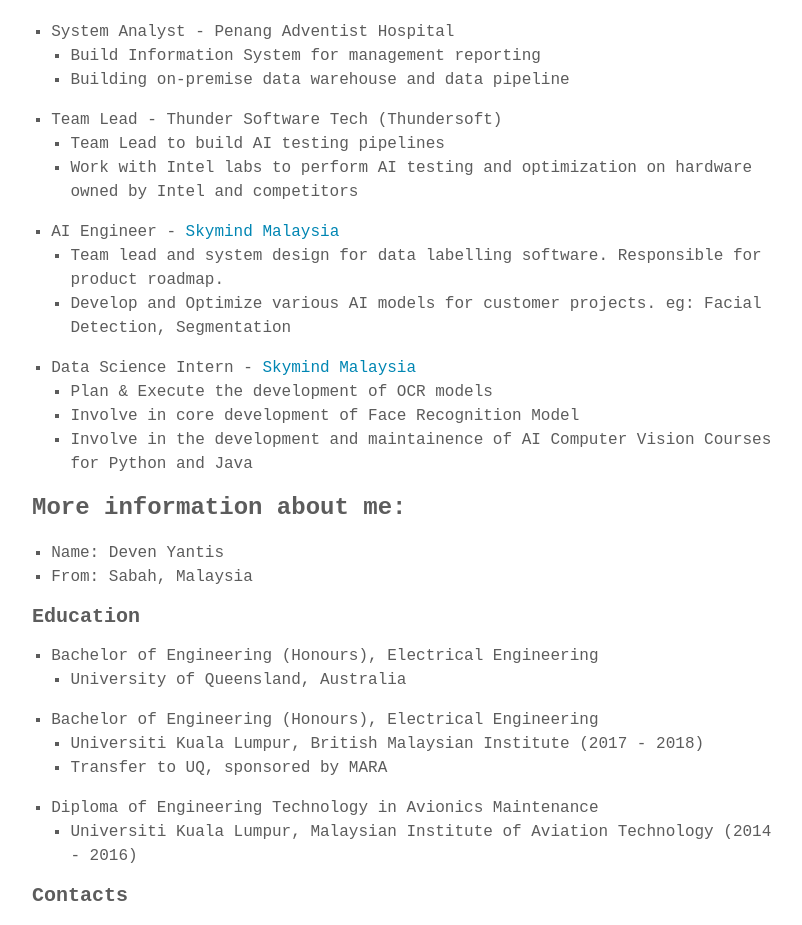
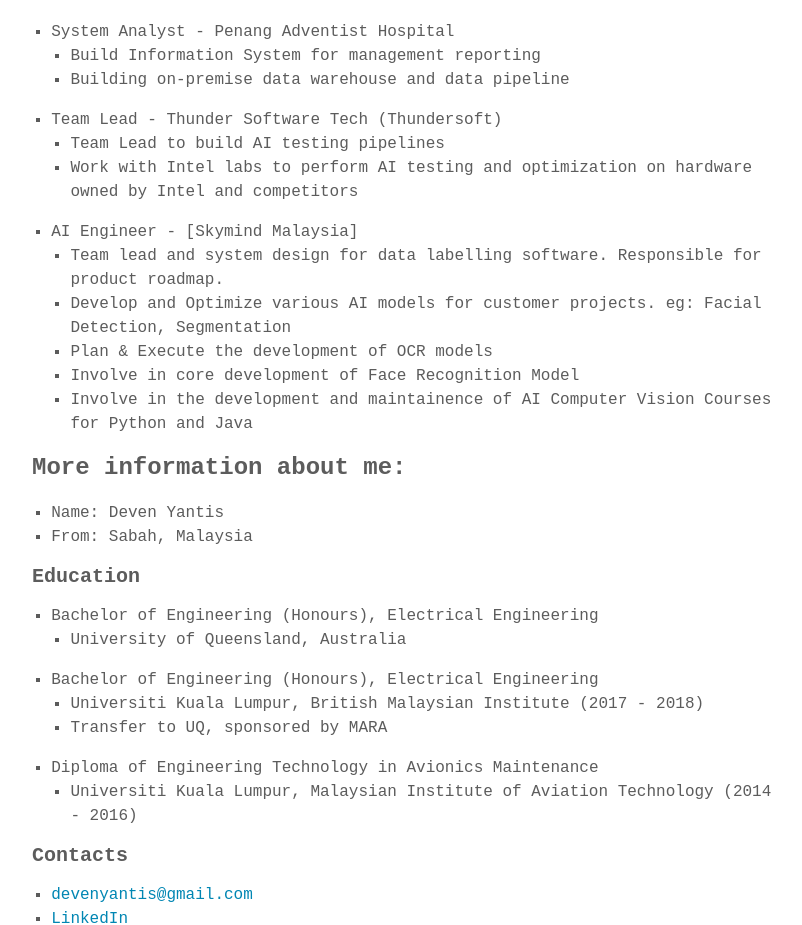
Before and after one commit to devennn/devennn.github.io, a Jekyll site: the page built from about.md, in a window 1280 px wide. Shown: the part 550-1475 px from the top of the page, without its empty margins (232-1034 px from the left). Built offline with Jekyll 4.4.1, drawn with Linux system fonts in a browser that asks for light colours; some web fonts are replaced.

Commit message:
Update about.md

```diff
--- a/about.md
+++ b/about.md
@@ -16,11 +16,9 @@ permalink: /about/
   - Team Lead to build AI testing pipelines
   - Work with Intel labs to perform AI testing and optimization on hardware owned by Intel and competitors
 
-- AI Engineer - [Skymind Malaysia](https://skymind.global/)
+- AI Engineer - [Skymind Malaysia]
   - Team lead and system design for data labelling software. Responsible for product roadmap.
   - Develop and Optimize various AI models for customer projects. eg: Facial Detection, Segmentation
-
-- Data Science Intern - [Skymind Malaysia](https://skymind.global/)
   - Plan & Execute the development of OCR models
   - Involve in core development of Face Recognition Model
   - Involve in the development and maintainence of AI Computer Vision Courses for Python and Java
```
